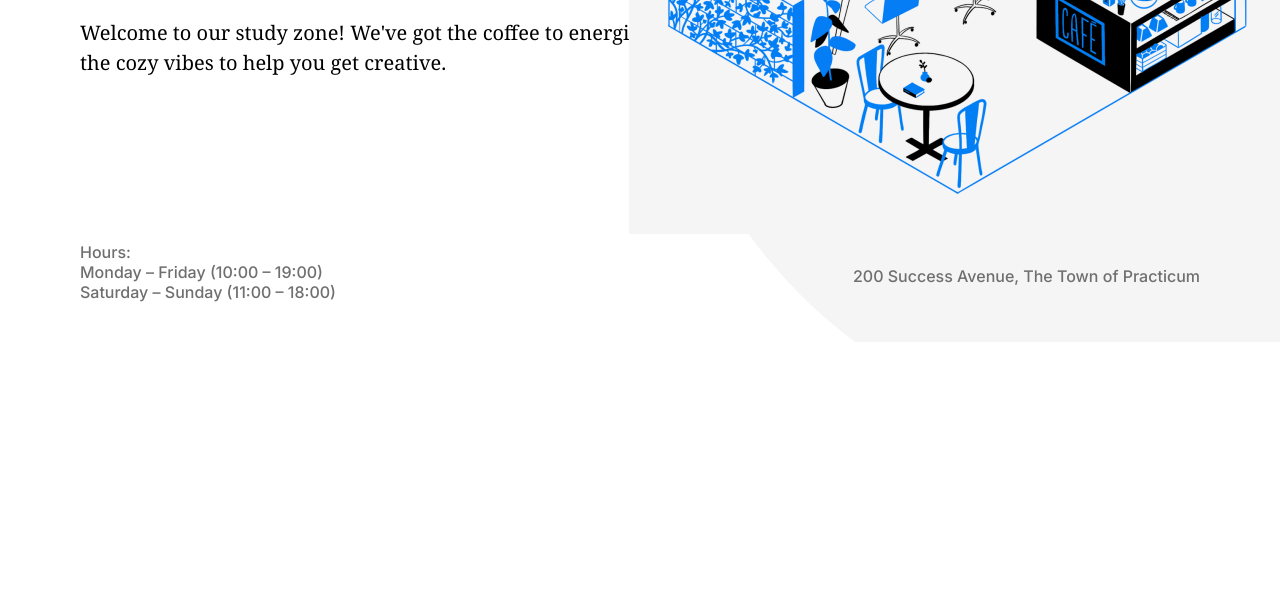
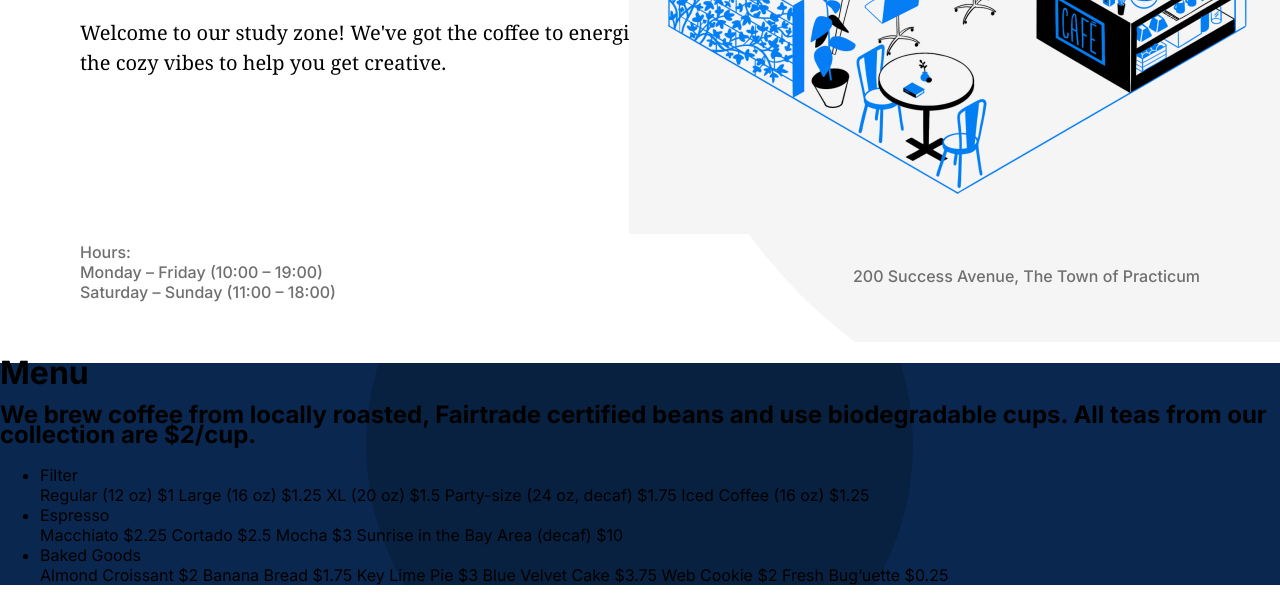
Before and after one commit to vmiesse/se_project_coffeeshop, a plain HTML site: page index.html in a window 1280 px wide. Shown: the part 458-1059 px from the top of the page. Before the commit the page ends 800 px from the top, so only its background shows below. Drawn offline with Linux system fonts and the light colour scheme.

Commit message:
basic HTML tags entered for the menu, applied unordered list and list items to the corresponding cards, only added basic style to the menu class

```diff
--- a/blocks/header.css
+++ b/blocks/header.css
@@ -4,7 +4,6 @@
   max-height: 800px;
   background-color: #fff;
   background-image: url("../images/background_header.svg");
-
   position: center;
 }
 
@@ -31,6 +30,8 @@
   align-items: center;
   column-gap: 20px;
 }
+
+/* to do: check on making a font.css to one time set properties */
 
 .nav__link {
   font-family: "Inter", Arial, sans-serif;
--- a/blocks/menu.css
+++ b/blocks/menu.css
@@ -0,0 +1,25 @@
+.menu {
+  background-color: #0a2750;
+  background-image: url("../images/background_menu.svg");
+  background-repeat: no-repeat;
+  background-position: center;
+  background-size: cover;
+}
+
+.menu__list {
+}
+
+.menu__title {
+}
+
+.menu__subtitle {
+}
+
+.card {
+}
+
+.card__title {
+}
+
+.card__content {
+}
--- a/index.html
+++ b/index.html
@@ -20,6 +20,7 @@
          element just incase. (Followed brief's File Structure (Step1))-->
     <link rel="stylesheet" href="./pages/index.css" />
     <link rel="stylesheet" href="./blocks/header.css" />
+    <link rel="stylesheet" href="./blocks/menu.css" />
 
     <link rel="preconnect" href="https://fonts.googleapis.com" />
     <link rel="preconnect" href="https://fonts.gstatic.com" crossorigin />
@@ -27,7 +28,7 @@
       href="https://fonts.googleapis.com/css2?family=Inter:wght@400;500;700&family=Noto+Serif&display=swap"
       rel="stylesheet"
     />
-    <!---to do: set fallback fonts-->
+    <!---to do: set fallback fonts (done)-->
   </head>
   <body>
     <div class="page">
@@ -80,7 +81,39 @@
         </div>
       </header>
       <main class="content">
-        <section class="menu"></section>
+        <section class="menu">
+          <h1 class="menu__title">Menu</h1>
+          <h2 class="menu__subtitle">
+            We brew coffee from locally roasted, Fairtrade certified beans and
+            use biodegradable cups. All teas from our collection are $2/cup.
+          </h2>
+
+          <ul class="menu__list">
+            <li class="card">
+              <div class="card__title">Filter</div>
+              <div class="card__content">
+                Regular (12 oz) $1 Large (16 oz) $1.25 XL (20 oz) $1.5
+                Party-size (24 oz, decaf) $1.75 Iced Coffee (16 oz) $1.25
+              </div>
+            </li>
+
+            <li class="card">
+              <div class="card__title">Espresso</div>
+              <div class="card__content">
+                Macchiato $2.25 Cortado $2.5 Mocha $3 Sunrise in the Bay Area
+                (decaf) $10
+              </div>
+            </li>
+
+            <li class="card">
+              <div class="card__title">Baked Goods</div>
+              <div class="card__content">
+                Almond Croissant $2 Banana Bread $1.75 Key Lime Pie $3 Blue
+                Velvet Cake $3.75 Web Cookie $2 Fresh Bug’uette $0.25
+              </div>
+            </li>
+          </ul>
+        </section>
         <section class="recipes"></section>
         <section class="reservation"></section>
         <section class="about"></section>
```
